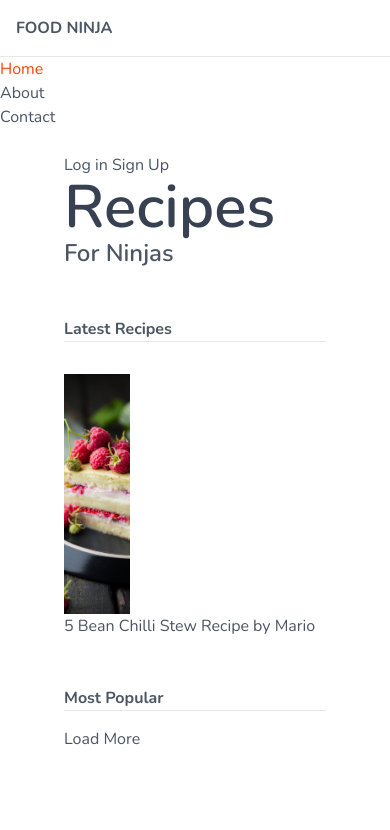
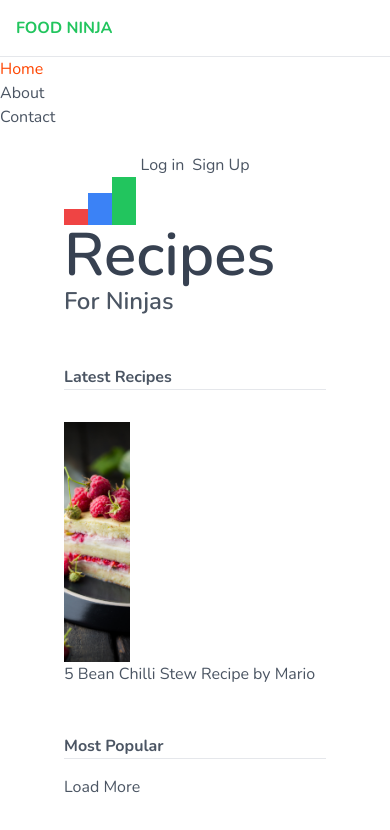
Before and after one commit to RahimliZakir/TailwindCSS-Using, a website: page src/index.html in a window 390 px wide. Drawn offline with nearby package versions, Linux system fonts and the light colour scheme.

Commit message:
Responsive Classes

```diff
--- a/src/index.html
+++ b/src/index.html
@@ -14,7 +14,11 @@
         <nav>
           <div>
             <h1 class="font-bold uppercase p-4 border-b border-gray-200">
-              <a href="/">Food Ninja</a>
+              <a
+                href="/"
+                class="text-green-500 sm:text-red-500 lg:text-blue-500"
+                >Food Ninja</a
+              >
             </h1>
           </div>
           <ul>
@@ -27,9 +31,15 @@
     </div>
 
     <main class="px-16 py-6">
-      <div>
+      <div class="flex justify-center md:justify-end">
         <a href="/">Log in</a>
-        <a href="/">Sign Up</a>
+        <a href="/" class="ml-2">Sign Up</a>
+      </div>
+
+      <div class="flex items-end">
+        <div class="bg-red-500 w-6 h-4"></div>
+        <div class="bg-blue-500 w-6 h-8"></div>
+        <div class="bg-green-500 w-6 h-12"></div>
       </div>
 
       <header>
```
Also changed, not shown: public/css/style.css.
